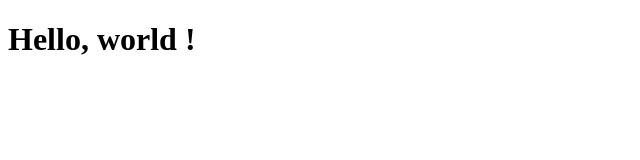
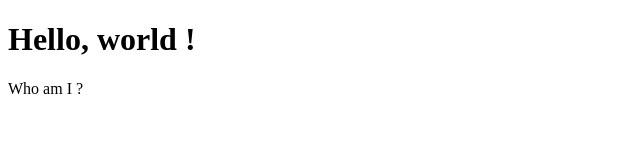
Before and after one commit to Valatin/Valatin.github.io, a plain HTML site: page index.html in a window 1280 px wide. Shown: the full height of the page, 0-640 px from the left. Drawn offline with Linux system fonts and the light colour scheme.

Commit message:
Second commit

```diff
--- a/index.html
+++ b/index.html
@@ -7,5 +7,6 @@
     </head>
     <body>
         <h1>Hello, world !</h1>
+        <p>Who am I ?</p>
     </body>
 </html>
```
